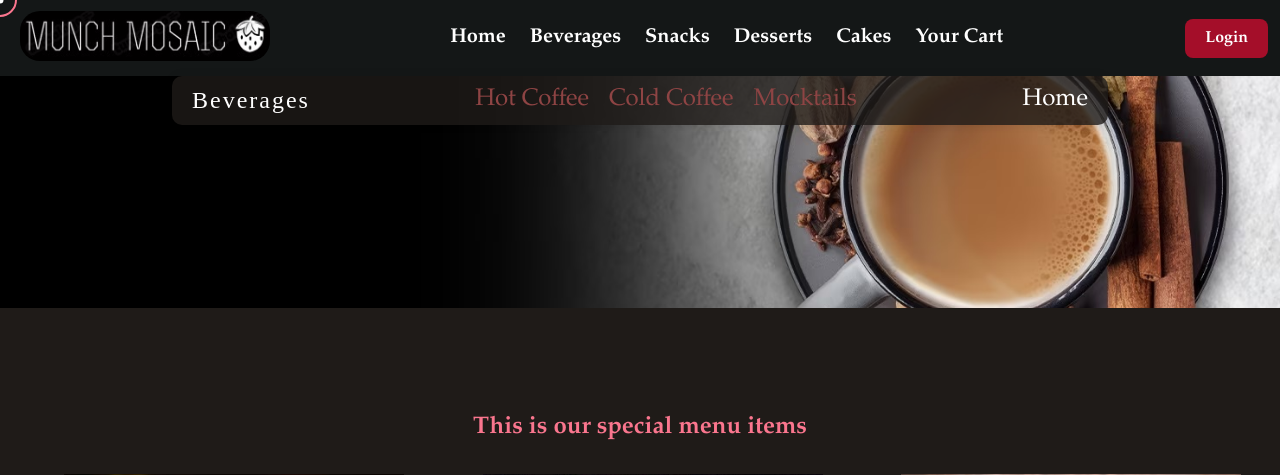
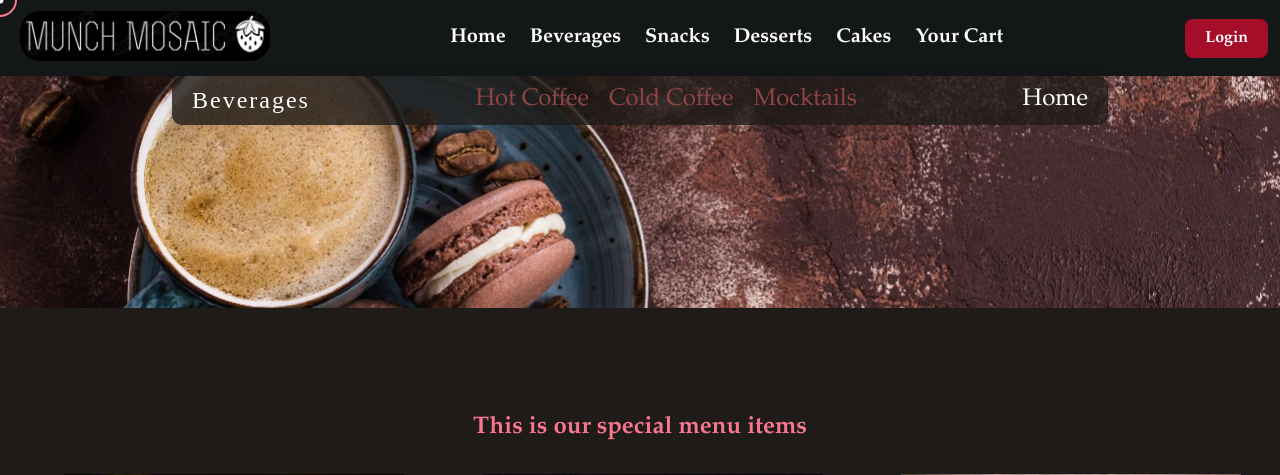
Before and after one commit to om-aroraa/Munch-Mosaic, a Django app: page /beverages in a window 1280 px wide. Shown: the top 475 px of the page. Run offline with Django 4.2, Linux system fonts and the light colour scheme; some libraries are stand-ins or nearby versions.

Commit message:
beverages navbar banner

```diff
--- a/static/css/beverages.css
+++ b/static/css/beverages.css
@@ -25,7 +25,7 @@
     align-items: start;
     height: 29vh;
     margin: 0;
-    background-image: url(/static/imgs/beveragesbanner.jpg);
+    background-image: url(/static/imgs/beveragesbanner1.jpg);
     background-repeat: no-repeat;
     background-size: cover;
     background-position: center;
```
Also changed, not shown: static/imgs/beveragesbanner1.jpg (added).
